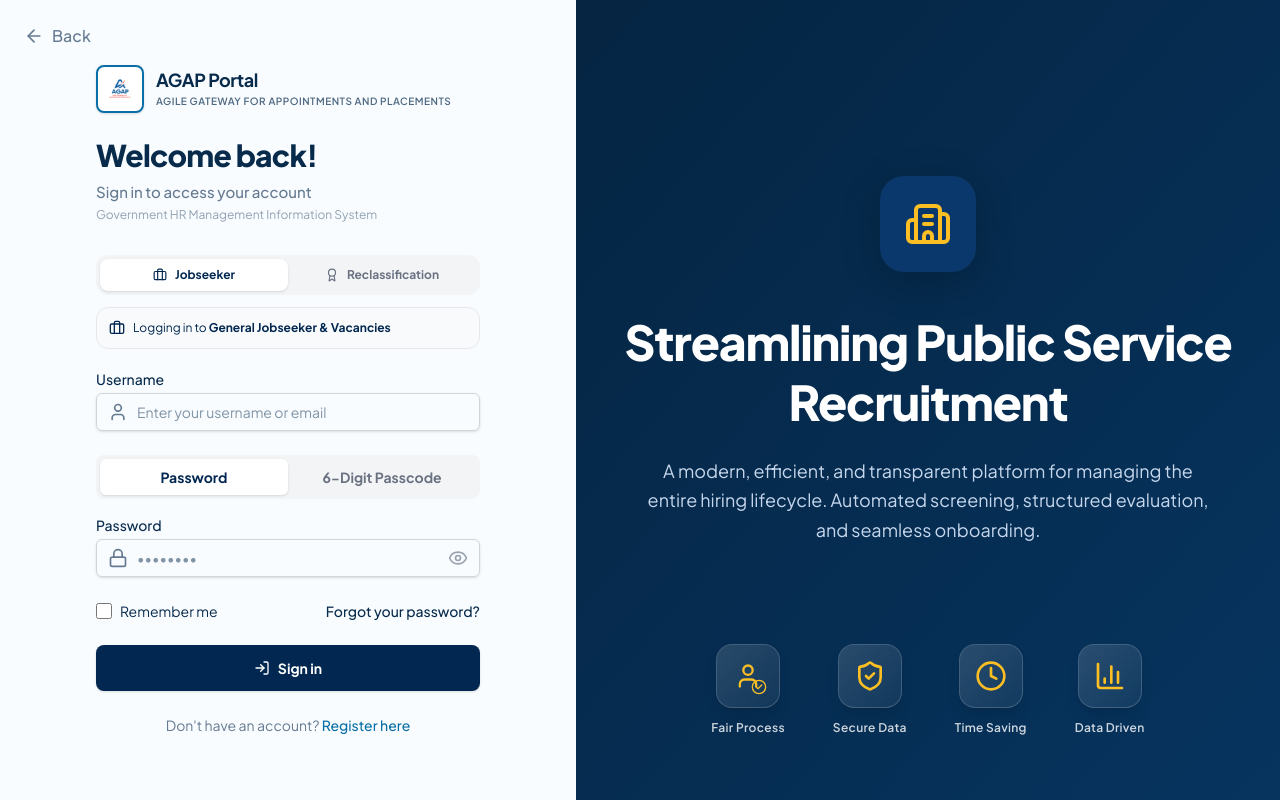
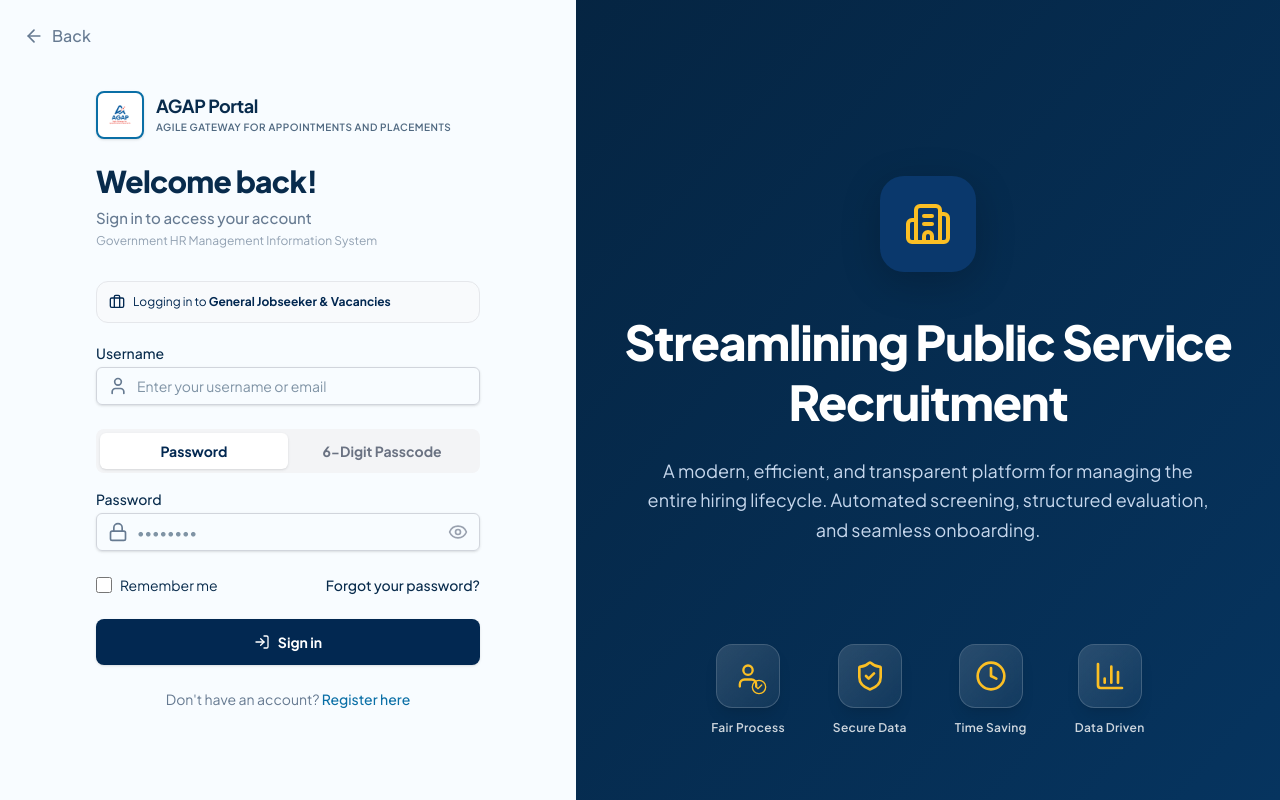
Before and after one commit to Chris-avenido/Agap, a React (Vite) app in the folder frontend/: page /login in a window 1280 px wide. Built offline with nearby package versions, Linux system fonts and the light colour scheme; no server answers.

Commit message:
Create Login component with dual portal support and guided tour functionality

```diff
--- a/frontend/src/pages/Login.tsx
+++ b/frontend/src/pages/Login.tsx
@@ -702,42 +702,6 @@ export default function Login() {
             {/* Gateway Header & Switcher */}
             {!isRegistering && (
               <div className="mb-5" id="tour-reclass-portal">
-                {/* Gateway Switcher Tabs */}
-                <div className="flex bg-gray-100 p-1 rounded-xl mb-3">
-                  <button
-                    type="button"
-                    onClick={() => {
-                      setPortalType('jobseeker');
-                      setIsRegistering(false);
-                      setReclassView('login');
-                    }}
-                    className={`flex-1 flex items-center justify-center gap-2 py-2 px-3 rounded-lg text-xs font-bold transition-all cursor-pointer ${
-                      portalType === 'jobseeker'
-                        ? 'bg-white text-[#022851] shadow-sm'
-                        : 'text-gray-500 hover:text-gray-800'
-                    }`}
-                  >
-                    <Briefcase className="w-3.5 h-3.5" />
-                    <span>Jobseeker</span>
-                  </button>
-                  <button
-                    type="button"
-                    onClick={() => {
-                      setPortalType('reclass');
-                      setIsRegistering(false);
-                      setShowWelcomeModal(true);
-                    }}
-                    className={`flex-1 flex items-center justify-center gap-2 py-2 px-3 rounded-lg text-xs font-bold transition-all cursor-pointer ${
-                      portalType === 'reclass'
-                        ? 'bg-[#0369a1] text-white shadow-sm'
-                        : 'text-gray-500 hover:text-gray-800'
-                    }`}
-                  >
-                    <Award className="w-3.5 h-3.5" />
-                    <span>Reclassification</span>
-                  </button>
-                </div>
-
                 {portalType === 'reclass' ? (
                   <div className="bg-sky-50 border border-sky-200 rounded-xl p-3.5 flex items-center justify-between shadow-sm">
                     <div className="flex items-center gap-2.5">
```
